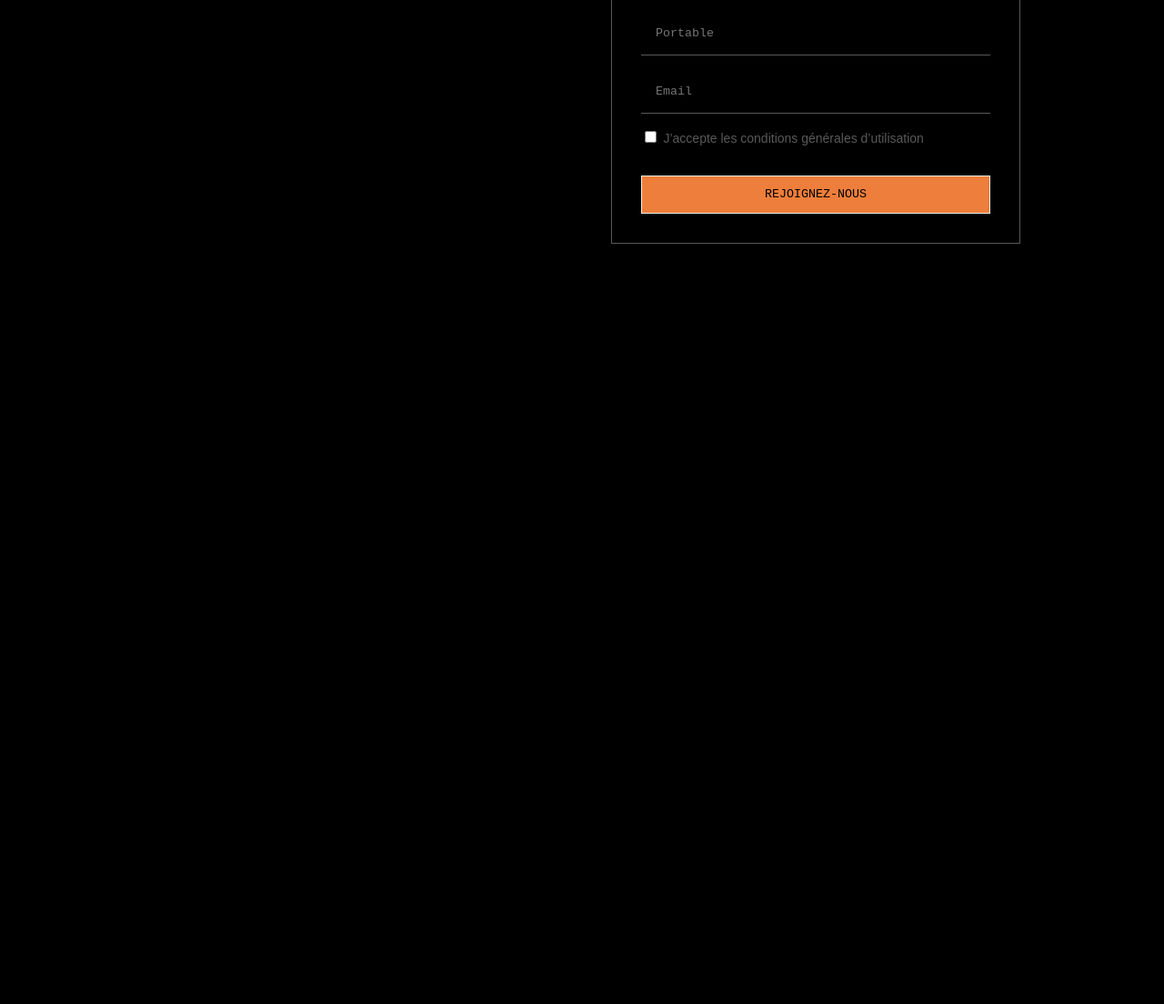
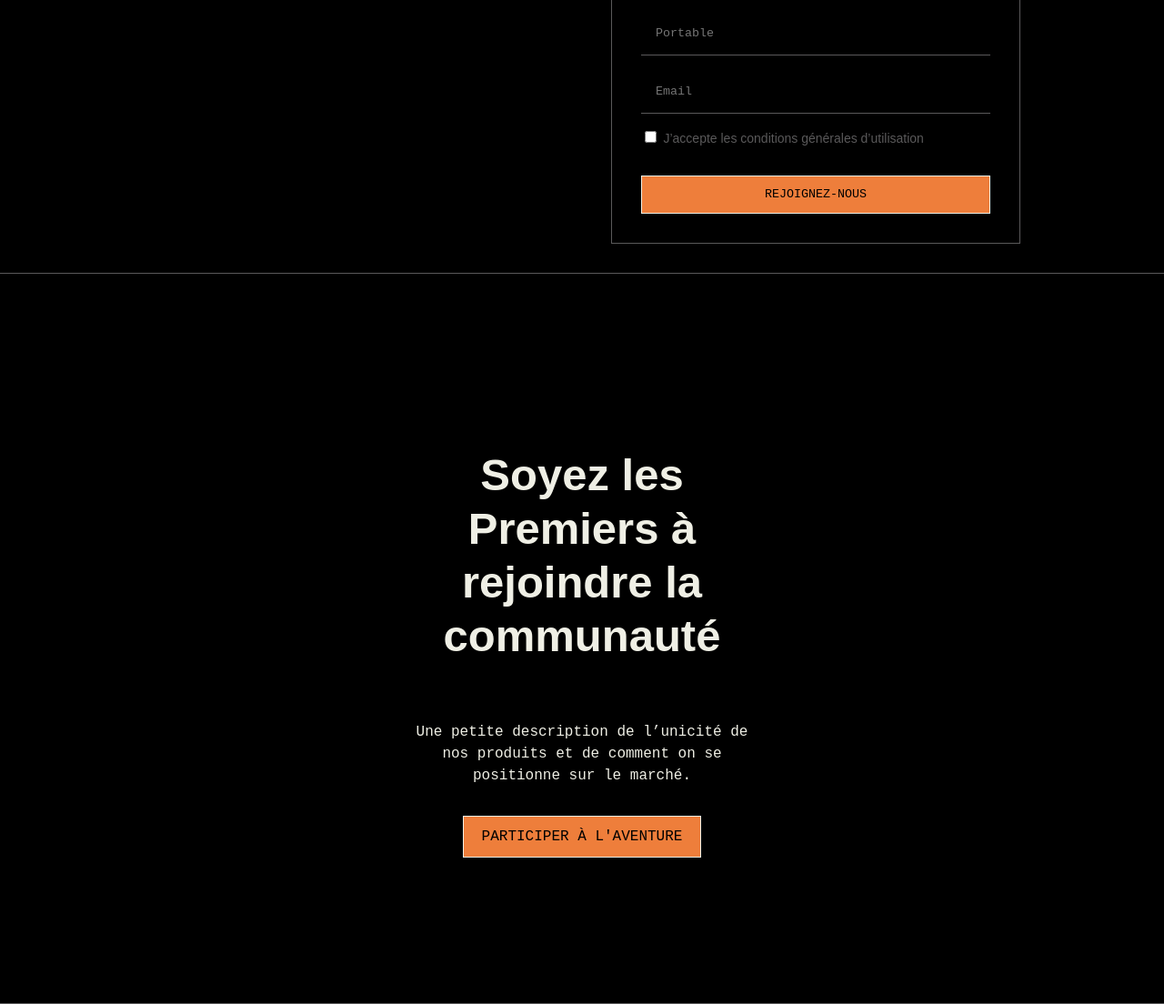
Before and after one commit to ObacholaDesign/asurpayfinetech, a plain HTML site: page index.html in a window 1280 px wide. Shown: the part 5757-6861 px from the top of the page at 91% size. Before the commit the page ends 6057 px from the top, so only its background shows below. Drawn offline with Linux system fonts and the light colour scheme; a web font is replaced by a local one.

Commit message:
participer aventure

```diff
--- a/index.html
+++ b/index.html
@@ -367,6 +367,19 @@
         </div>
     </div>
 
+    <div class="participeraventure">
+        <div class="aventure__wrapper">
+            <h1>
+                Soyez les Premiers à rejoindre la communauté
+            </h1>
+            <p class="description">
+                Une petite description de l’unicité de nos produits et de comment on se positionne sur le marché.
+            </p>
+            <a href="#" class="btn btn-primary self">Participer à l'aventure</a>
+
+        </div>
+    </div>
+
 </div>
 
 
--- a/style.css
+++ b/style.css
@@ -515,3 +515,25 @@ label {
     font-size: 14px;
 
 }
+
+
+/* aventure */
+.participeraventure {
+    padding: 2rem 20rem;
+    border-top: 1px solid var(--gray);
+    border-bottom: 1px solid var(--gray);
+}
+
+.aventure__wrapper{
+    display: flex;
+    flex-direction: column;
+    justify-content: center;
+    align-content: center;
+    text-align: center;
+    padding: 8rem;
+    gap: 1rem;
+}
+
+.self {
+    align-self: center;
+}
```
